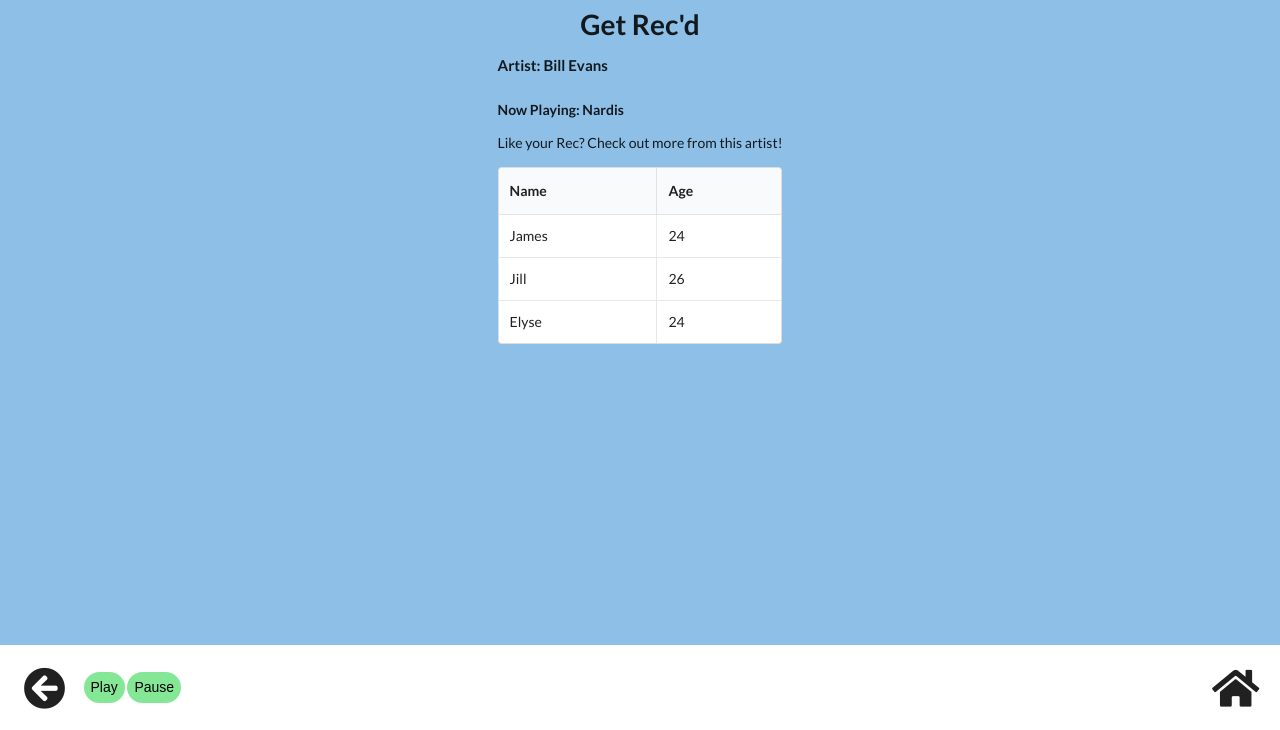
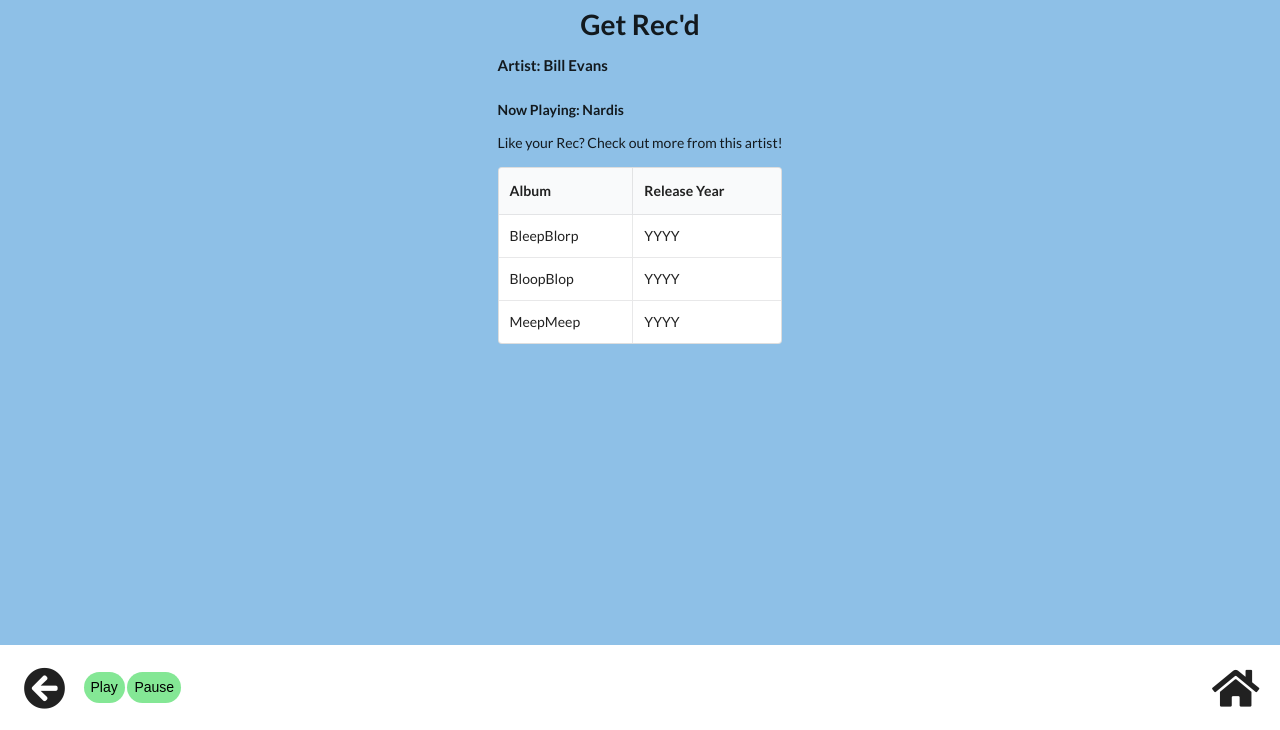
Before and after one commit to jimbopulos/rec-app, a plain HTML site: page recs.html in a window 1280 px wide. Shown: the part 70-800 px from the top of the page. Drawn offline with nearby package versions, Linux system fonts and the light colour scheme; no server answers.

Commit message:
Updated placeholder content for discog table in recs.html

```diff
--- a/recs.html
+++ b/recs.html
@@ -63,21 +63,21 @@
           <p>Like your Rec? Check out more from this artist!</p>
           <table class="ui celled table">
             <thead>
-              <tr><th>Name</th>
-              <th>Age</th>
+              <tr><th>Album</th>
+              <th>Release Year</th>
             </tr></thead>
             <tbody>
               <tr>
-                <td data-label="Name">James</td>
-                <td data-label="Age">24</td>
+                <td data-label="album-name">BleepBlorp</td>
+                <td data-label="release-year">YYYY</td>
               </tr>
               <tr>
-                <td data-label="Name">Jill</td>
-                <td data-label="Age">26</td>
+                <td data-label="album-name">BloopBlop</td>
+                <td data-label="release-year">YYYY</td>
               </tr>
               <tr>
-                <td data-label="Name">Elyse</td>
-                <td data-label="Age">24</td>
+                <td data-label="album-name">MeepMeep</td>
+                <td data-label="release-year">YYYY</td>
               </tr>
             </tbody>
           </table>
```
